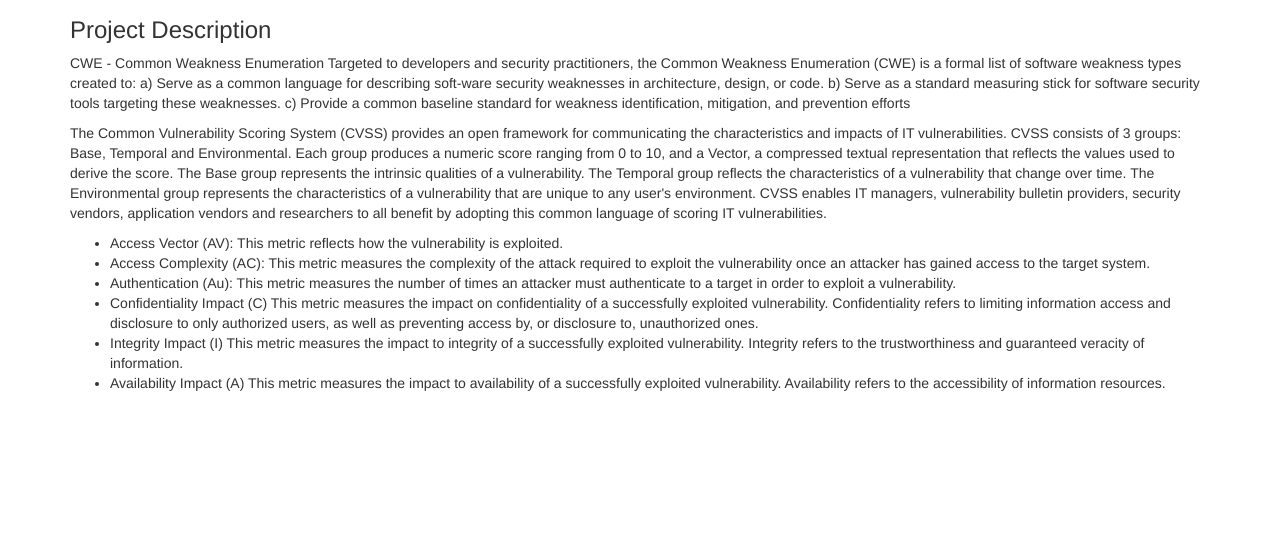
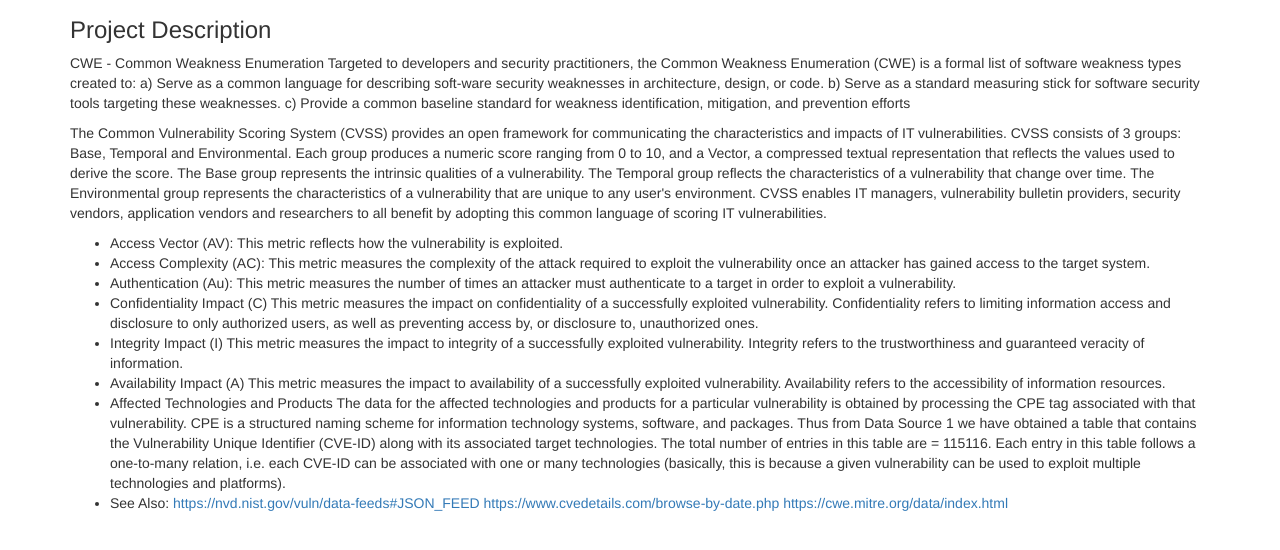
Before and after one commit to Srajangpt1/Srajangpt1.github.io, a plain HTML site: page index.html in a window 1280 px wide. Shown: the part 108-658 px from the top of the page. Drawn offline with nearby package versions, Linux system fonts and the light colour scheme.

Commit message:
Changed Description

```diff
--- a/index.html
+++ b/index.html
@@ -60,6 +60,29 @@
             Availability Impact (A)
             This metric measures the impact to availability of a successfully exploited vulnerability. Availability refers to the accessibility of information resources.
         </li>
+        <li>
+            Affected Technologies and Products
+            The data for the affected technologies and products for
+            a particular vulnerability is obtained by processing the
+            CPE tag associated with that vulnerability.
+            CPE is a structured naming scheme for information
+            technology systems, software, and packages.
+            Thus from Data Source 1 we have obtained a table that
+            contains the Vulnerability Unique Identifier (CVE-ID)
+            along with its associated target technologies.
+            The total number of entries in this table are = 115116.
+            Each entry in this table follows a one-to-many relation,
+            i.e. each CVE-ID can be associated with one or many
+            technologies (basically, this is because a given vulnerability
+            can be used to exploit multiple technologies and
+            platforms).
+        </li>
+        <li>
+          See Also:
+          <a href = 'https://nvd.nist.gov/vuln/data-feeds#JSON_FEED'>https://nvd.nist.gov/vuln/data-feeds#JSON_FEED</a>
+          <a href = 'https://www.cvedetails.com/browse-by-date.php'>https://www.cvedetails.com/browse-by-date.php</a>
+          <a href = 'https://cwe.mitre.org/data/index.html'>https://cwe.mitre.org/data/index.html</a>
+        </li>
         </ul></p>
     </div>
     <div id="menu1" class="tab-pane fade">
```
